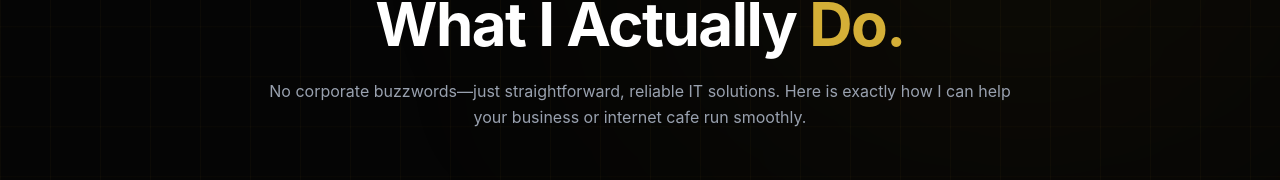
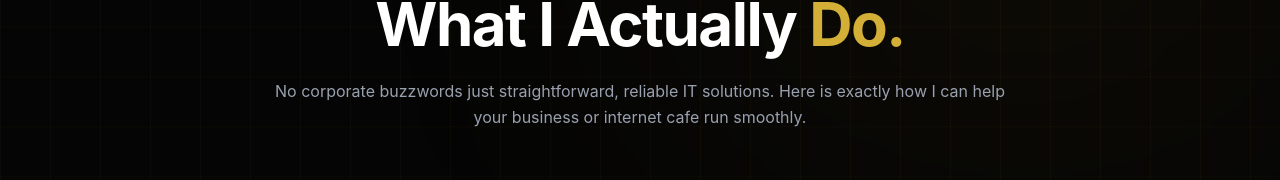
Before and after one commit to unrealisticfaces/secretdiskless, a React (Vite) app: page /services in a window 1280 px wide. Shown: the part 188-368 px from the top of the page. Built offline with nearby package versions, Linux system fonts and the light colour scheme.

Commit message:
Update Services.jsx

```diff
--- a/src/components/Services.jsx
+++ b/src/components/Services.jsx
@@ -10,7 +10,7 @@ export default function Services() {
           </div>
           <h1 className="text-4xl md:text-5xl lg:text-6xl font-bold text-white tracking-tight mb-4 md:mb-6">What I Actually <span className="text-[#d4af37]">Do.</span></h1>
           <p className="text-sm md:text-base text-gray-400 leading-relaxed">
-            No corporate buzzwords—just straightforward, reliable IT solutions. Here is exactly how I can help your business or internet cafe run smoothly.
+            No corporate buzzwords just straightforward, reliable IT solutions. Here is exactly how I can help your business or internet cafe run smoothly.
           </p>
         </div>
 
```
